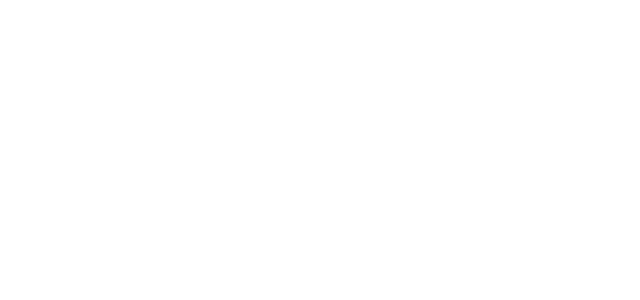
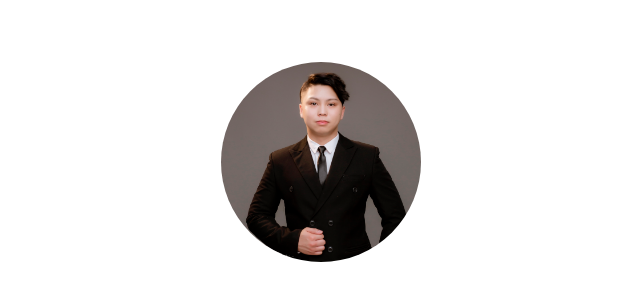
Before and after one commit to Vy187/tooltips, a React (Vite) app: page / in a window 1280 px wide. Shown: the part 238-538 px from the top of the page, without its empty margins (319-959 px from the left). Built offline with nearby package versions, Linux system fonts and the light colour scheme.

Commit message:
style: styled avatar to be center of page

```diff
--- a/src/components/Avatar/styles.css
+++ b/src/components/Avatar/styles.css
@@ -0,0 +1,16 @@
+body {
+    display         : flex;
+    justify-content : center;
+    align-items     : center;
+    min-height      : 100vh;
+    margin          : 0;
+}
+
+.avatar {
+    width               : 200px;
+    height              : 200px;
+    border-radius       : 50%;
+    background-image    : url('../../images/profilePicture.JPG');
+    background-size     : cover;
+    background-position : center;
+}
```
Also changed, not shown: src/images/profilePicture.JPG (added).
